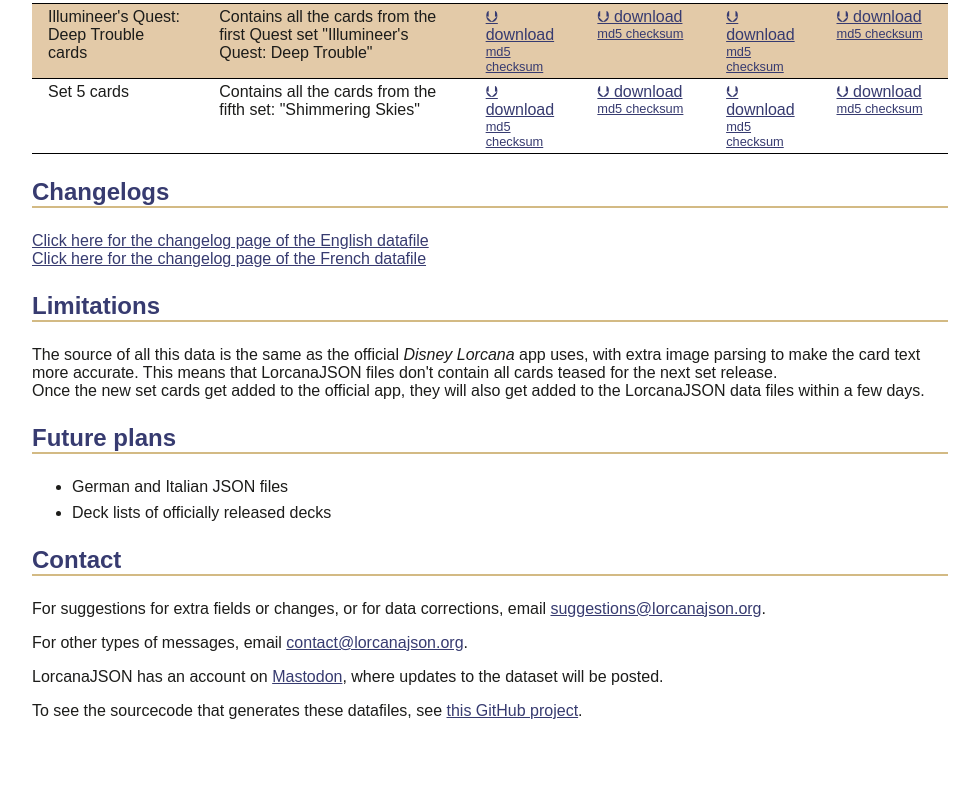
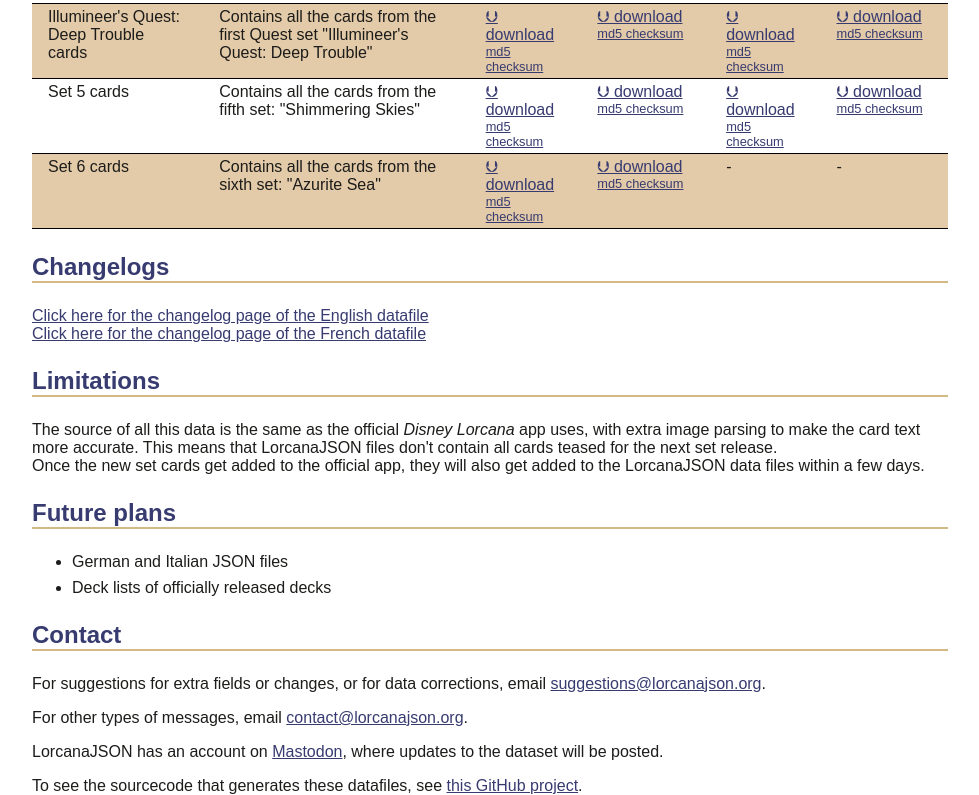
Before and after one commit to LorcanaJSON/LorcanaJSON-website, a plain HTML site: page index.html in a window 1280 px wide. Shown: the part 5446-6241 px from the top of the page, without its empty margins (300-1279 px from the left). Before the commit the page ends 6166 px from the top, so only its background shows below. Drawn offline with Linux system fonts and the light colour scheme.

Commit message:
Add English set 6 download links

```diff
--- a/index.html
+++ b/index.html
@@ -815,6 +815,28 @@
                     <a class="md5" href="files/current/fr/sets/setdata.5.json.zip.md5" title="md5 checksum"></a>
                 </td>
             </tr>
+            <tr>
+                <td>
+                    <i18n>Set 6 cards</i18n>
+                </td>
+                <td>
+                    <i18n>Contains all the cards from the sixth set: "Azurite Sea"</i18n>
+                </td>
+                <td>
+                    <a class="download" href="files/current/en/sets/setdata.6.json" title="download"></a>
+                    <a class="md5" href="files/current/en/sets/setdata.6.json.md5" title="md5 checksum"></a>
+                </td>
+                <td>
+                    <a class="download" href="files/current/en/sets/setdata.6.json.zip" title="download"></a>
+                    <a class="md5" href="files/current/en/sets/setdata.6.json.zip.md5" title="md5 checksum"></a>
+                </td>
+                <td>
+                    -
+                </td>
+                <td>
+                    -
+                </td>
+            </tr>
         </table>
     </section>
 
```
